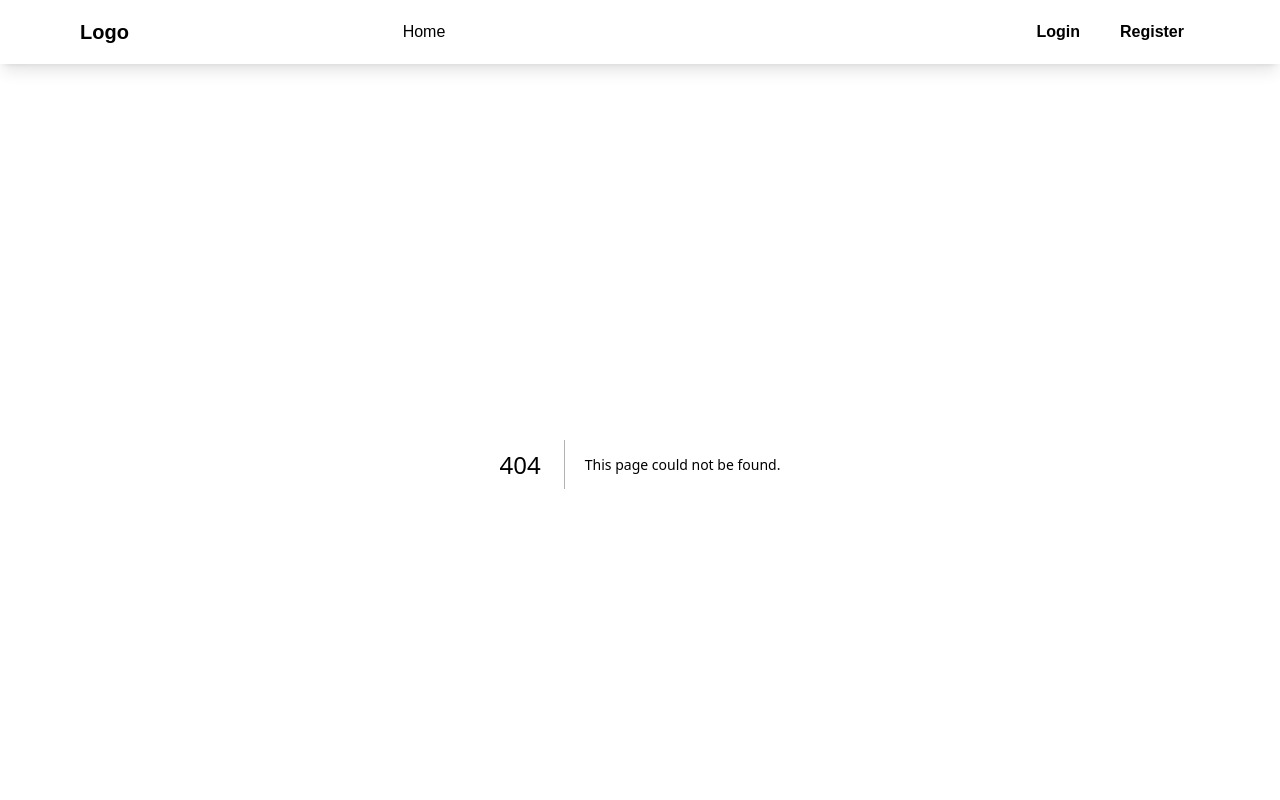
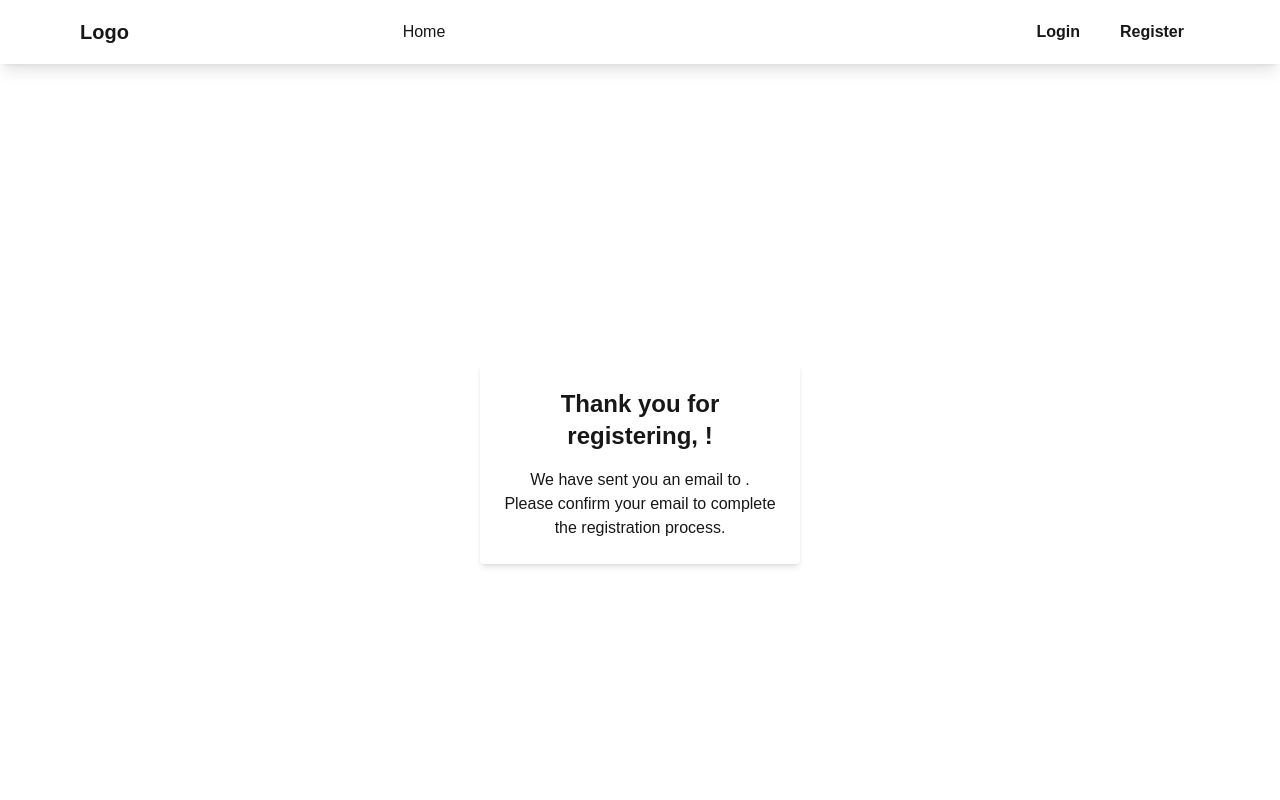
Before and after one commit to fmausberg/authframework-frontend, a Next.js app: page /register/done in a window 1280 px wide. Before the commit this address had no page. Shown: the top 800 px of the page. Built offline with nearby package versions, Linux system fonts and the light colour scheme.

Commit message:
registration process complete

```diff
--- a/app/login/page.tsx
+++ b/app/login/page.tsx
@@ -1,11 +1,13 @@
 'use client';
 
 import React, { useState } from 'react';
+import { useRouter } from 'next/navigation';
 import { useAuth } from '../api/auth/authContext';
 import api from '../api/auth/axiosInstance';
 
 export default function LoginPage() {
   const { login } = useAuth();
+  const router = useRouter();
   const [mail, setEmail] = useState('');
   const [password, setPassword] = useState('');
   const [error, setError] = useState('');
@@ -16,6 +18,7 @@ export default function LoginPage() {
       const response = await api.post('/auth/directlogin', { mail: mail, password });
       const { appUser, jwttoken } = response.data;
       login(appUser, jwttoken);
+      router.push('/home');
     } catch (err) {
       setError('Invalid email or password');
     }
--- /dev/null
+++ b/app/register/done/page.tsx
@@ -0,0 +1,19 @@
+'use client';
+
+import { useSearchParams } from 'next/navigation';
+import React from 'react';
+
+export default function RegisterDonePage() {
+  const searchParams = useSearchParams();
+  const firstName = searchParams.get('firstName');
+  const email = searchParams.get('email');
+
+  return (
+    <div className="flex justify-center items-center h-screen">
+      <div className="bg-white p-6 rounded shadow-md w-80 text-center">
+        <h2 className="text-2xl font-bold mb-4">Thank you for registering, {firstName}!</h2>
+        <p>We have sent you an email to {email}. Please confirm your email to complete the registration process.</p>
+      </div>
+    </div>
+  );
+}
--- a/app/register/page.tsx
+++ b/app/register/page.tsx
@@ -1,15 +1,16 @@
 'use client';
 
 import React, { useState } from 'react';
+import { useRouter } from 'next/navigation';
 import api from '../api/auth/axiosInstance';
 
 export default function RegisterPage() {
+  const router = useRouter();
   const [email, setEmail] = useState('');
   const [password, setPassword] = useState('');
   const [firstName, setFirstName] = useState('');
   const [lastName, setLastName] = useState('');
   const [error, setError] = useState('');
-  const [success, setSuccess] = useState('');
 
   const handleRegister = async (e: React.FormEvent) => {
     e.preventDefault();
@@ -20,11 +21,9 @@ export default function RegisterPage() {
         firstName,
         lastName,
       });
-      setSuccess('Registration successful! Please log in.');
-      setError('');
+      router.push(`/register/done?firstName=${response.data.firstName}&email=${email}`);
     } catch (err) {
       setError('Registration failed. Please try again.');
-      setSuccess('');
     }
   };
 
@@ -33,7 +32,6 @@ export default function RegisterPage() {
       <form onSubmit={handleRegister} className="bg-white p-6 rounded shadow-md w-80">
         <h2 className="text-2xl font-bold mb-4">Register</h2>
         {error && <p className="text-red-500 mb-4">{error}</p>}
-        {success && <p className="text-green-500 mb-4">{success}</p>}
         <div className="mb-4">
           <label className="block text-gray-700">Email</label>
           <input
```
